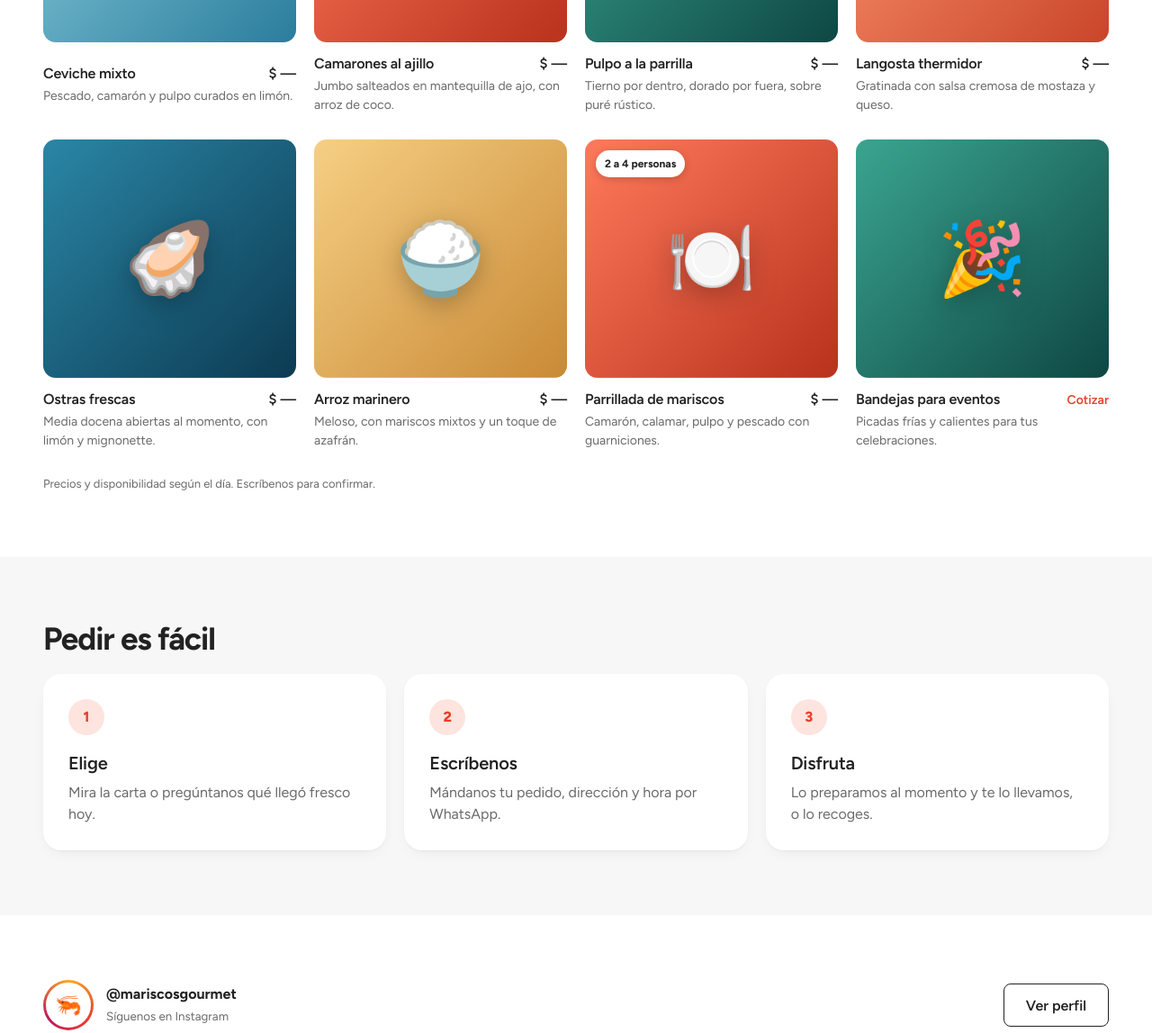
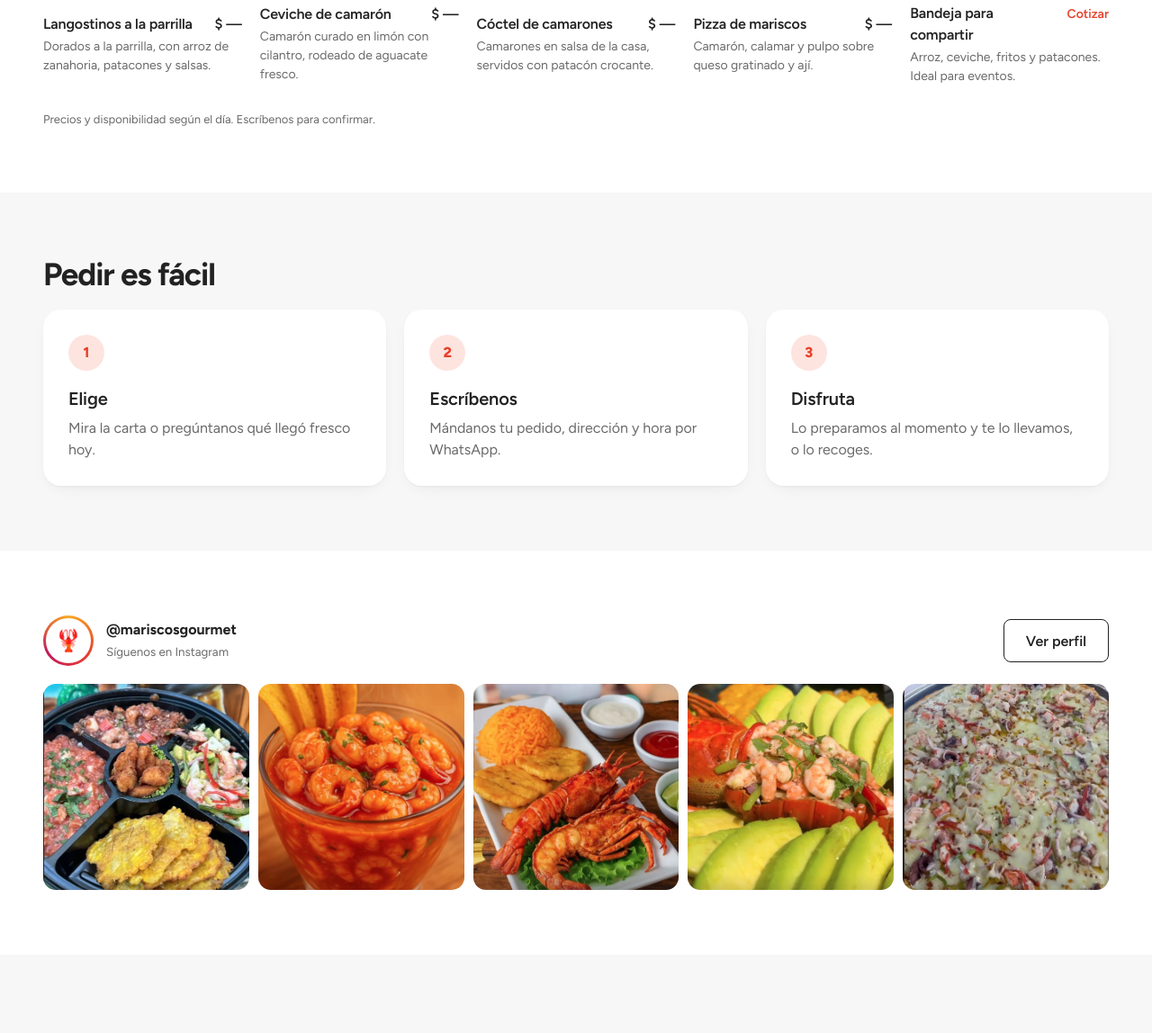
Before and after one commit to miguelpdv-lgtm/demos, a plain HTML site: page mariscosgourmet/index.html in a window 1280 px wide. Shown: the part 1536-2684 px from the top of the page at 90% size. Drawn offline with Linux system fonts and the light colour scheme.

Commit message:
Mariscos Gourmet: fotos reales de las historias de IG y carta basada en ellas
Co-Authored-By: Claude Sonnet 5.5 <noreply@anthropic.com>
Claude-Session: https://claude.ai/code/session_01RtmEc7yupDQTjn3Cmgcc4V

```diff
--- a/mariscosgourmet/index.html
+++ b/mariscosgourmet/index.html
@@ -102,6 +102,7 @@ nav a:hover{background:var(--strong)}
 .card .price{font-weight:600;color:var(--ink);white-space:nowrap}
 .card .go{font-size:14px;font-weight:600;color:var(--brand)}
 .card[hidden]{display:none}
+@media(min-width:1100px){.cards{grid-template-columns:repeat(5,1fr)}}
 .fine{font-size:13px;color:var(--muted);margin-top:28px}
 
 /* steps */
@@ -114,11 +115,11 @@ nav a:hover{background:var(--strong)}
 @media(max-width:760px){.steps{grid-template-columns:1fr}}
 
 /* ig */
-.ig{display:grid;grid-template-columns:repeat(6,1fr);gap:10px}
+.ig{display:grid;grid-template-columns:repeat(5,1fr);gap:10px}
 .ig .ph{aspect-ratio:1;border-radius:var(--r-md);transition:transform .3s var(--ease)}
 .ig a:hover .ph{transform:scale(1.04)}
 .ig a{display:block}
-@media(max-width:820px){.ig{grid-template-columns:repeat(3,1fr)}}
+@media(max-width:820px){.ig{grid-template-columns:repeat(2,1fr)}.ig a:first-child{grid-column:span 2}.ig a:first-child .ph{aspect-ratio:2/1}}
 .ig-head{display:flex;justify-content:space-between;align-items:center;gap:16px;flex-wrap:wrap;margin-bottom:20px}
 .handle{display:flex;align-items:center;gap:14px}
 .avatar{width:56px;height:56px;border-radius:50%;padding:3px;background:conic-gradient(#f9a825,#e8412c,#c2185b,#f9a825)}
@@ -146,8 +147,7 @@ footer .wrap{display:flex;justify-content:space-between;gap:12px;flex-wrap:wrap}
 </style>
 </head>
 <body>
-<!-- FOTOS: guarda las imágenes en img/ con estos nombres y aparecen solas:
-     hero-1.jpg … hero-5.jpg, ceviche.jpg, camarones.jpg, pulpo.jpg, langosta.jpg, ostras.jpg, arroz.jpg, parrillada.jpg, eventos.jpg, ig-1.jpg … ig-6.jpg -->
+<!-- FOTOS reales (historias de IG) en img/: langostinos, ceviche, pizza, cocktel, bandeja (.jpg) -->
 <header>
   <div class="wrap nav">
     <a class="logo" href="#top" aria-label="Mariscos Gourmet, inicio">
@@ -175,11 +175,11 @@ footer .wrap{display:flex;justify-content:space-between;gap:12px;flex-wrap:wrap}
       </div>
     </div>
     <div class="mosaic" aria-hidden="true">
-      <div class="ph c1" data-e="🦐" style="--img:url(img/hero-1.jpg)"></div>
-      <div class="ph c2" data-e="🦪" style="--img:url(img/hero-2.jpg)"></div>
-      <div class="ph c3" data-e="🍋" style="--img:url(img/hero-3.jpg)"></div>
-      <div class="ph c4" data-e="🐙" style="--img:url(img/hero-4.jpg)"></div>
-      <div class="ph c5" data-e="🦞" style="--img:url(img/hero-5.jpg)"></div>
+      <div class="ph c1" data-e="🦞" style="--img:url(img/langostinos.jpg)"></div>
+      <div class="ph c2" data-e="🍋" style="--img:url(img/ceviche.jpg)"></div>
+      <div class="ph c3" data-e="🍤" style="--img:url(img/cocktel.jpg)"></div>
+      <div class="ph c4" data-e="🍕" style="--img:url(img/pizza.jpg)"></div>
+      <div class="ph c5" data-e="🍽️" style="--img:url(img/bandeja.jpg)"></div>
     </div>
     <div class="trust">
       <div><i>🧊</i><span><b>Producto fresco</b>Directo del mar</span></div>
@@ -199,14 +199,11 @@ footer .wrap{display:flex;justify-content:space-between;gap:12px;flex-wrap:wrap}
       <button role="tab" aria-selected="false" data-f="combos"><span>🎉</span>Combos</button>
     </div>
     <div class="cards">
-      <a class="card rv" data-c="frios" href="https://wa.me/?text=Hola%2C%20quiero%20pedir%20Ceviche%20mixto" target="_blank" rel="noopener"><div class="ph c6" data-e="🍋" style="--img:url(img/ceviche.jpg)"><span class="tag">Favorito</span></div><div><div class="meta"><h3>Ceviche mixto</h3><span class="price">$ —</span></div><p>Pescado, camarón y pulpo curados en limón.</p></div></a>
-      <a class="card rv" data-c="calientes" href="https://wa.me/?text=Hola%2C%20quiero%20pedir%20Camarones%20al%20ajillo" target="_blank" rel="noopener"><div class="ph c1" data-e="🦐" style="--img:url(img/camarones.jpg)"></div><div><div class="meta"><h3>Camarones al ajillo</h3><span class="price">$ —</span></div><p>Jumbo salteados en mantequilla de ajo, con arroz de coco.</p></div></a>
-      <a class="card rv" data-c="calientes" href="https://wa.me/?text=Hola%2C%20quiero%20pedir%20Pulpo%20a%20la%20parrilla" target="_blank" rel="noopener"><div class="ph c4" data-e="🐙" style="--img:url(img/pulpo.jpg)"></div><div><div class="meta"><h3>Pulpo a la parrilla</h3><span class="price">$ —</span></div><p>Tierno por dentro, dorado por fuera, sobre puré rústico.</p></div></a>
-      <a class="card rv" data-c="calientes" href="https://wa.me/?text=Hola%2C%20quiero%20pedir%20Langosta%20thermidor" target="_blank" rel="noopener"><div class="ph c5" data-e="🦞" style="--img:url(img/langosta.jpg)"><span class="tag">Especial</span></div><div><div class="meta"><h3>Langosta thermidor</h3><span class="price">$ —</span></div><p>Gratinada con salsa cremosa de mostaza y queso.</p></div></a>
-      <a class="card rv" data-c="frios" href="https://wa.me/?text=Hola%2C%20quiero%20pedir%20Ostras%20frescas" target="_blank" rel="noopener"><div class="ph c2" data-e="🦪" style="--img:url(img/ostras.jpg)"></div><div><div class="meta"><h3>Ostras frescas</h3><span class="price">$ —</span></div><p>Media docena abiertas al momento, con limón y mignonette.</p></div></a>
-      <a class="card rv" data-c="calientes" href="https://wa.me/?text=Hola%2C%20quiero%20pedir%20Arroz%20marinero" target="_blank" rel="noopener"><div class="ph c3" data-e="🍚" style="--img:url(img/arroz.jpg)"></div><div><div class="meta"><h3>Arroz marinero</h3><span class="price">$ —</span></div><p>Meloso, con mariscos mixtos y un toque de azafrán.</p></div></a>
-      <a class="card rv" data-c="combos" href="https://wa.me/?text=Hola%2C%20quiero%20pedir%20la%20Parrillada%20de%20mariscos" target="_blank" rel="noopener"><div class="ph c1" data-e="🍽️" style="--img:url(img/parrillada.jpg)"><span class="tag">2 a 4 personas</span></div><div><div class="meta"><h3>Parrillada de mariscos</h3><span class="price">$ —</span></div><p>Camarón, calamar, pulpo y pescado con guarniciones.</p></div></a>
-      <a class="card rv" data-c="combos" href="https://wa.me/?text=Hola%2C%20quiero%20cotizar%20una%20bandeja%20para%20evento" target="_blank" rel="noopener"><div class="ph c4" data-e="🎉" style="--img:url(img/eventos.jpg)"></div><div><div class="meta"><h3>Bandejas para eventos</h3><span class="go">Cotizar</span></div><p>Picadas frías y calientes para tus celebraciones.</p></div></a>
+      <a class="card rv" data-c="calientes" href="https://wa.me/?text=Hola%2C%20quiero%20pedir%20Langostinos%20a%20la%20parrilla" target="_blank" rel="noopener"><div class="ph c1" data-e="🦞" style="--img:url(img/langostinos.jpg)"><span class="tag">Favorito</span></div><div><div class="meta"><h3>Langostinos a la parrilla</h3><span class="price">$ —</span></div><p>Dorados a la parrilla, con arroz de zanahoria, patacones y salsas.</p></div></a>
+      <a class="card rv" data-c="frios" href="https://wa.me/?text=Hola%2C%20quiero%20pedir%20Ceviche%20de%20camar%C3%B3n" target="_blank" rel="noopener"><div class="ph c4" data-e="🍋" style="--img:url(img/ceviche.jpg)"></div><div><div class="meta"><h3>Ceviche de camarón</h3><span class="price">$ —</span></div><p>Camarón curado en limón con cilantro, rodeado de aguacate fresco.</p></div></a>
+      <a class="card rv" data-c="frios" href="https://wa.me/?text=Hola%2C%20quiero%20pedir%20C%C3%B3ctel%20de%20camarones" target="_blank" rel="noopener"><div class="ph c5" data-e="🍤" style="--img:url(img/cocktel.jpg)"></div><div><div class="meta"><h3>Cóctel de camarones</h3><span class="price">$ —</span></div><p>Camarones en salsa de la casa, servidos con patacón crocante.</p></div></a>
+      <a class="card rv" data-c="calientes" href="https://wa.me/?text=Hola%2C%20quiero%20pedir%20Pizza%20de%20mariscos" target="_blank" rel="noopener"><div class="ph c3" data-e="🍕" style="--img:url(img/pizza.jpg)"><span class="tag">Especial</span></div><div><div class="meta"><h3>Pizza de mariscos</h3><span class="price">$ —</span></div><p>Camarón, calamar y pulpo sobre queso gratinado y ají.</p></div></a>
+      <a class="card rv" data-c="combos" href="https://wa.me/?text=Hola%2C%20quiero%20cotizar%20una%20bandeja%20para%20compartir" target="_blank" rel="noopener"><div class="ph c2" data-e="🍽️" style="--img:url(img/bandeja.jpg)"><span class="tag">Para eventos</span></div><div><div class="meta"><h3>Bandeja para compartir</h3><span class="go">Cotizar</span></div><p>Arroz, ceviche, fritos y patacones. Ideal para eventos.</p></div></a>
     </div>
     <p class="fine">Precios y disponibilidad según el día. Escríbenos para confirmar.</p>
   </div>
@@ -226,16 +223,15 @@ footer .wrap{display:flex;justify-content:space-between;gap:12px;flex-wrap:wrap}
 <section id="galeria">
   <div class="wrap">
     <div class="ig-head">
-      <div class="handle"><div class="avatar"><span>🦐</span></div><div><b>@mariscosgourmet</b><small>Síguenos en Instagram</small></div></div>
+      <div class="handle"><div class="avatar"><span>🦞</span></div><div><b>@mariscosgourmet</b><small>Síguenos en Instagram</small></div></div>
       <a class="btn sec" href="https://www.instagram.com/mariscosgourmet" target="_blank" rel="noopener">Ver perfil</a>
     </div>
     <div class="ig">
-      <a class="rv" href="https://www.instagram.com/mariscosgourmet" target="_blank" rel="noopener" aria-label="Ver en Instagram"><div class="ph c1" data-e="🦐" style="--img:url(img/ig-1.jpg)"></div></a>
-      <a class="rv" href="https://www.instagram.com/mariscosgourmet" target="_blank" rel="noopener" aria-label="Ver en Instagram"><div class="ph c2" data-e="🦪" style="--img:url(img/ig-2.jpg)"></div></a>
-      <a class="rv" href="https://www.instagram.com/mariscosgourmet" target="_blank" rel="noopener" aria-label="Ver en Instagram"><div class="ph c3" data-e="🍋" style="--img:url(img/ig-3.jpg)"></div></a>
-      <a class="rv" href="https://www.instagram.com/mariscosgourmet" target="_blank" rel="noopener" aria-label="Ver en Instagram"><div class="ph c4" data-e="🐙" style="--img:url(img/ig-4.jpg)"></div></a>
-      <a class="rv" href="https://www.instagram.com/mariscosgourmet" target="_blank" rel="noopener" aria-label="Ver en Instagram"><div class="ph c5" data-e="🦞" style="--img:url(img/ig-5.jpg)"></div></a>
-      <a class="rv" href="https://www.instagram.com/mariscosgourmet" target="_blank" rel="noopener" aria-label="Ver en Instagram"><div class="ph c6" data-e="🐟" style="--img:url(img/ig-6.jpg)"></div></a>
+      <a class="rv" href="https://www.instagram.com/mariscosgourmet" target="_blank" rel="noopener" aria-label="Ver en Instagram"><div class="ph c2" data-e="🍽️" style="--img:url(img/bandeja.jpg)"></div></a>
+      <a class="rv" href="https://www.instagram.com/mariscosgourmet" target="_blank" rel="noopener" aria-label="Ver en Instagram"><div class="ph c5" data-e="🍤" style="--img:url(img/cocktel.jpg)"></div></a>
+      <a class="rv" href="https://www.instagram.com/mariscosgourmet" target="_blank" rel="noopener" aria-label="Ver en Instagram"><div class="ph c1" data-e="🦞" style="--img:url(img/langostinos.jpg)"></div></a>
+      <a class="rv" href="https://www.instagram.com/mariscosgourmet" target="_blank" rel="noopener" aria-label="Ver en Instagram"><div class="ph c4" data-e="🍋" style="--img:url(img/ceviche.jpg)"></div></a>
+      <a class="rv" href="https://www.instagram.com/mariscosgourmet" target="_blank" rel="noopener" aria-label="Ver en Instagram"><div class="ph c3" data-e="🍕" style="--img:url(img/pizza.jpg)"></div></a>
     </div>
   </div>
 </section>
```
Also changed, not shown: mariscosgourmet/img/bandeja.jpg (added), mariscosgourmet/img/ceviche.jpg (added), mariscosgourmet/img/cocktel.jpg (added), mariscosgourmet/img/langostinos.jpg (added), mariscosgourmet/img/pizza.jpg (added), 1 other file.
